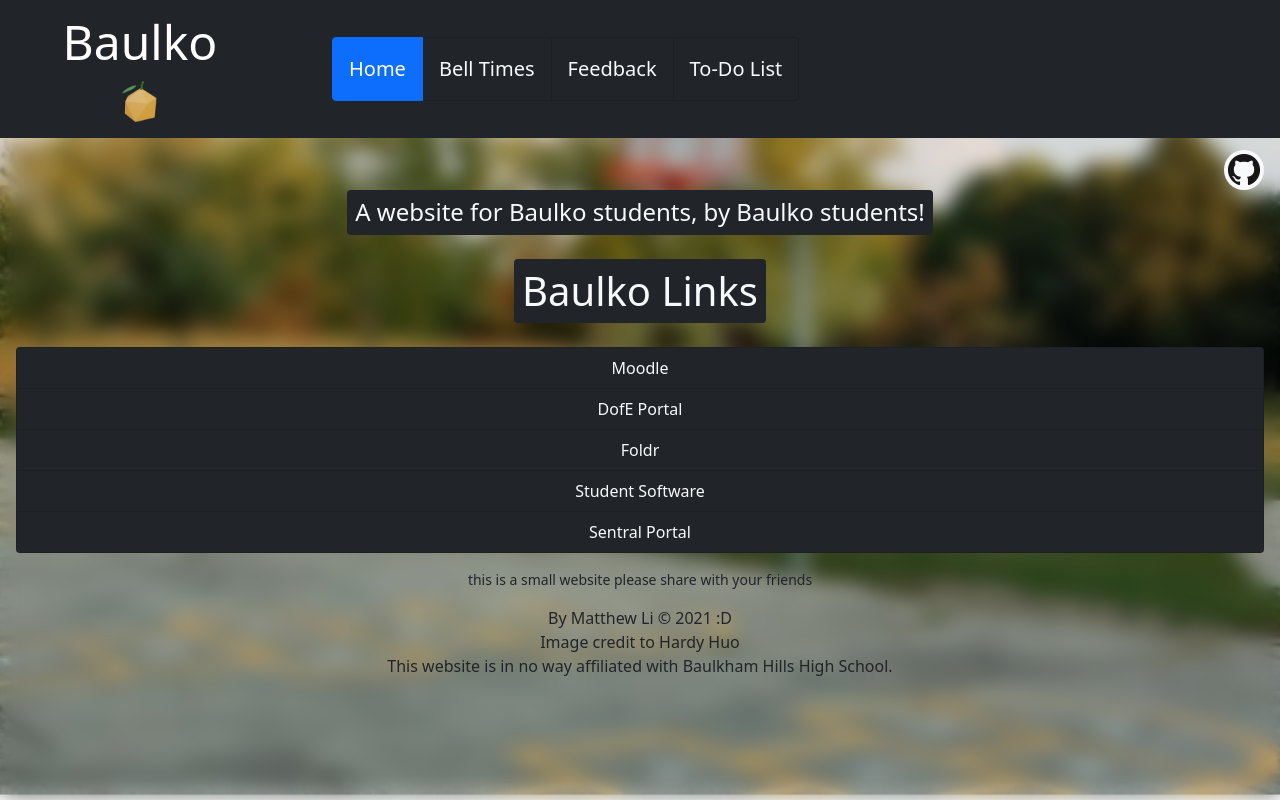
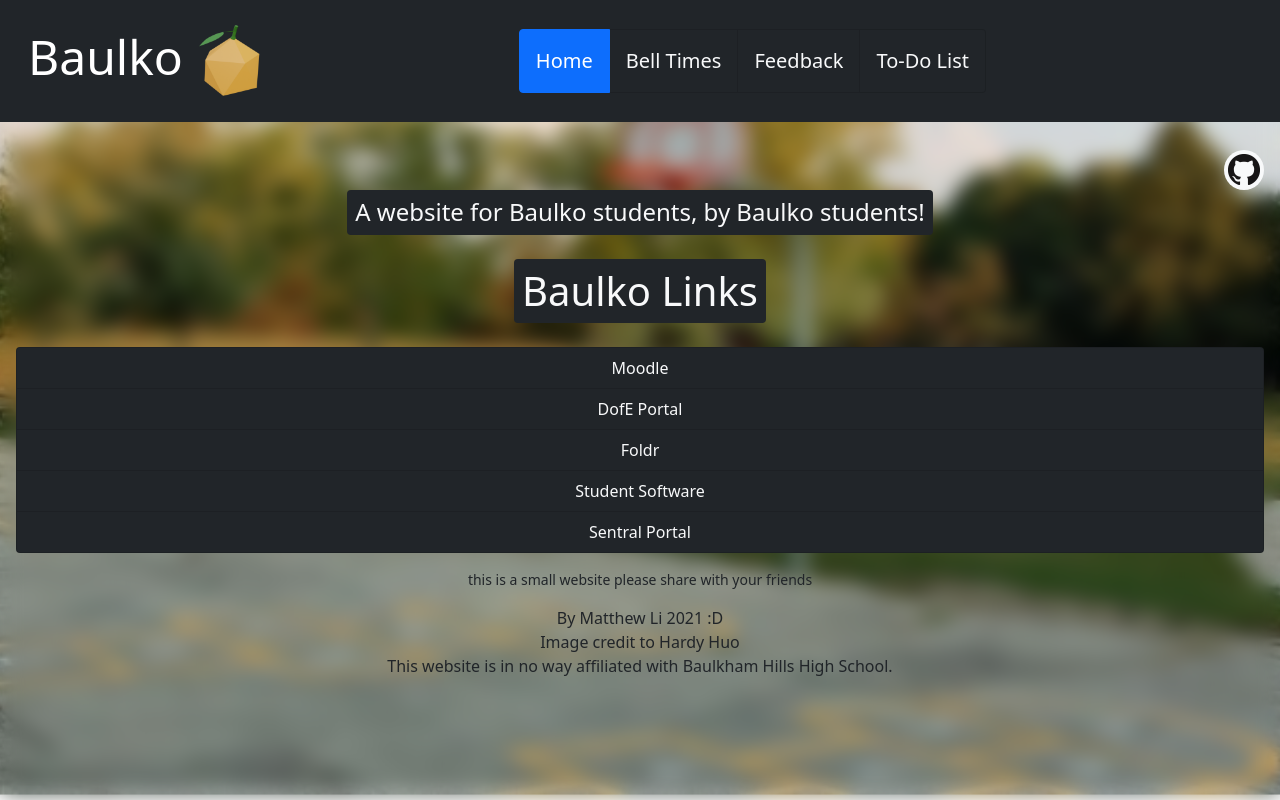
Before and after one commit to circles-png/baulkowebapp, a PHP site: page / in a window 1280 px wide. Run offline with PHP 8.4, Linux system fonts and the light colour scheme.

Commit message:
navbar fix heading fixes

```diff
--- a/index.js
+++ /dev/null
@@ -1,3 +0,0 @@
-$(function () {
-    $('[data-toggle="tooltip"]').tooltip()
-  })
--- a/index.php
+++ b/index.php
@@ -1 +1 @@
-<?php include_once("index.html"); ?>
+<?php include_once("index/index.html"); ?>
--- a/index.html
+++ b/index/index.html
@@ -11,8 +11,8 @@
         integrity="sha384-+0n0xVW2eSR5OomGNYDnhzAbDsOXxcvSN1TPprVMTNDbiYZCxYbOOl7+AMvyTG2x" crossorigin="anonymous">
     <script src="https://code.jquery.com/jquery-3.6.0.min.js"
         integrity="sha256-/xUj+3OJU5yExlq6GSYGSHk7tPXikynS7ogEvDej/m4=" crossorigin="anonymous"></script>
-    <link rel="stylesheet" href="global.css">
-    <link rel="icon" href="favicon.ico">
+    <link rel="stylesheet" href="../global.css">
+    <link rel="icon" href="../favicon.ico">
     <script src="konami.js"></script>
     <script src="index.js"></script>
 
@@ -24,38 +24,16 @@
         hey why are you here pay attention to your classes
     -->
     <div class="float-right ms-auto me-3 bg-light rounded-circle p-1">
-        <a href="https://github.com/ML-10/baulkowebapp" target="_blank" class="d-inline-block" data-toggle="tooltip" data-placement="left" title="Contribute on Github">
-            <img src="images/GitHub/GitHub-Mark-32px.png" class="img-fluid" alt="GitHub">
+        <a href="https://github.com/ML-10/baulkowebapp" target="_blank" class="d-inline-block" data-toggle="tooltip"
+            data-placement="left" title="Contribute on Github">
+            <img src="../images/GitHub/GitHub-Mark-32px.png" class="img-fluid" alt="GitHub">
         </a>
         </span>
     </div>
-    <nav class="navbar navbar-expand-md navbar-dark fixed-top bg-dark">
-        <div class="container-fluid">
-            <a class="navbar-brand text-center" href="">
-                <h1 id='baulko' class='display-5'>Baulko</h1><img src="images/untitled.png" alt="Baulko Logo"
-                    id='orange'>
-            </a>
-            <button class="navbar-toggler" type="button" data-bs-toggle="collapse" data-bs-target="#navbarCollapse">
-                <span class="navbar-toggler-icon"></span>
-            </button>
-            <div class="collapse navbar-collapse" id="navbarCollapse">
-                <div class="d-flex justify-content-end float-right float-end">
-                    <ul class="list-group list-group-horizontal-sm text-center px-5">
-                        <li class="list-group-item active p-3 fs-5">Home</li>
-                        <li class="list-group-item p-3 fs-5 bg-dark">
-                            <a class="text-decoration-none link-light" href="belltimes/times.html">Bell Times</a>
-                        </li>
-                        <li class="list-group-item p-3 fs-5 bg-dark">
-                            <a class="text-decoration-none link-light" href="feedback/feedback.html">Feedback</a>
-                        </li>
-                        <li class="list-group-item p-3 fs-5 bg-dark">
-                            <a class="text-decoration-none link-light" href="todolist/todolist.html">To-Do List</a>
-                        </li>
-                    </ul>
-                </div>
-            </div>
-        </div>
-    </nav>
+
+    <div id="nav"></div>
+    <script src="../nav/nav.js">
+    </script>
 
     <div id="bg"></div>
     <span class="text-center d-flex justify-content-center">
@@ -83,7 +61,7 @@
     </p>
 
     <div id="footer" class="footer">
-        <footer class="d-flex justify-content-center text-center">By Matthew Li &copy; 2021 :D</footer>
+        <footer class="d-flex justify-content-center text-center">By Matthew Li 2021 :D</footer>
         <footer class="d-flex justify-content-center text-center">Image credit to Hardy Huo</footer>
         <footer class="d-flex justify-content-center text-center">This website is in no way affiliated with Baulkham
             Hills High School.</footer>
--- /dev/null
+++ b/index/index.js
@@ -0,0 +1,3 @@
+$(function () {
+  $('[data-toggle="tooltip"]').tooltip()
+})
--- /dev/null
+++ b/nav/nav.html
@@ -0,0 +1,38 @@
+<nav class="navbar navbar-expand-md navbar-dark fixed-top bg-dark">
+    <div class="container-fluid">
+        <a class="navbar-brand text-center d-flex" href="">
+            <h1 id='baulko' class='display-5 ps-3 d-flex align-self-center'>
+                Baulko
+            </h1>
+            <img src="../images/untitled.png" alt="Baulko Logo" id='orange' class="m-2 d-none d-sm-block">
+        </a>
+        <button class="navbar-toggler" type="button" data-bs-toggle="collapse" data-bs-target="#navbarCollapse">
+            <span class="navbar-toggler-icon"></span>
+        </button>
+        <div class="collapse navbar-collapse" id="navbarCollapse">
+            <div class="d-flex justify-content-center">
+                <ul class="list-group list-group-horizontal text-center px-5" id="navLinks">
+                    <li class="list-group-item p-3 fs-5 bg-dark text-nowrap" id="indexLink">
+                        <a class="text-decoration-none link-light" href="../index/index.html">Home</a>
+                    </li>
+                    <li class="list-group-item active p-3 fs-5 text-nowrap" id="indexActive">Home</li>
+
+                    <li class="list-group-item p-3 fs-5 bg-dark text-nowrap" id="timesLink">
+                        <a class="text-decoration-none link-light" href="../belltimes/times.html">Bell Times</a>
+                    </li>
+                    <li class="list-group-item active p-3 fs-5 text-nowrap" id="timesActive">Bell Times</li>
+
+                    <li class="list-group-item p-3 fs-5 bg-dark text-nowrap" id="feedbackLink">
+                        <a class="text-decoration-none link-light" href="../feedback/feedback.html">Feedback</a>
+                    </li>
+                    <li class="list-group-item active p-3 fs-5 text-nowrap" id="feedbackActive">Feedback</li>
+
+                    <li class="list-group-item p-3 fs-5 bg-dark text-nowrap" id="todolistLink">
+                        <a class="text-decoration-none link-light" href="../todolist/todolist.html">To-Do List</a>
+                    </li>
+                    <li class="list-group-item active p-3 fs-5 text-nowrap" id="todolistActive">To-Do List</li>
+                </ul>
+            </div>
+        </div>
+    </div>
+</nav>
--- /dev/null
+++ b/nav/nav.js
@@ -0,0 +1,19 @@
+window.onload = function () {
+    $.get("../nav/nav.html", function (data) {
+        if (document.location.pathname.match(/[^\/]+$/)) {
+            var name = document.location.pathname.match(/[^\/]+$/)[0].slice(0, -5);
+        }
+        else {
+            name = "index";
+        }
+        $("#nav").html(data);
+        $("#navLinks").children().each(function (i, e) {
+            if (
+                !e.id.startsWith(name) && e.id.endsWith("Active")
+                || e.id.startsWith(name) && e.id.endsWith("Link")
+            ) {
+                e.remove()
+            }
+        });
+    });
+}
```
Also changed, not shown: belltimes/times.html (+11 -30 lines), feedback/feedback.html (+10 -31 lines), index/konami.js (renamed from konami.js, +7 -6 lines), todolist/todolist.html (+13 -32 lines), feedback/feedback.css (indentation only).
